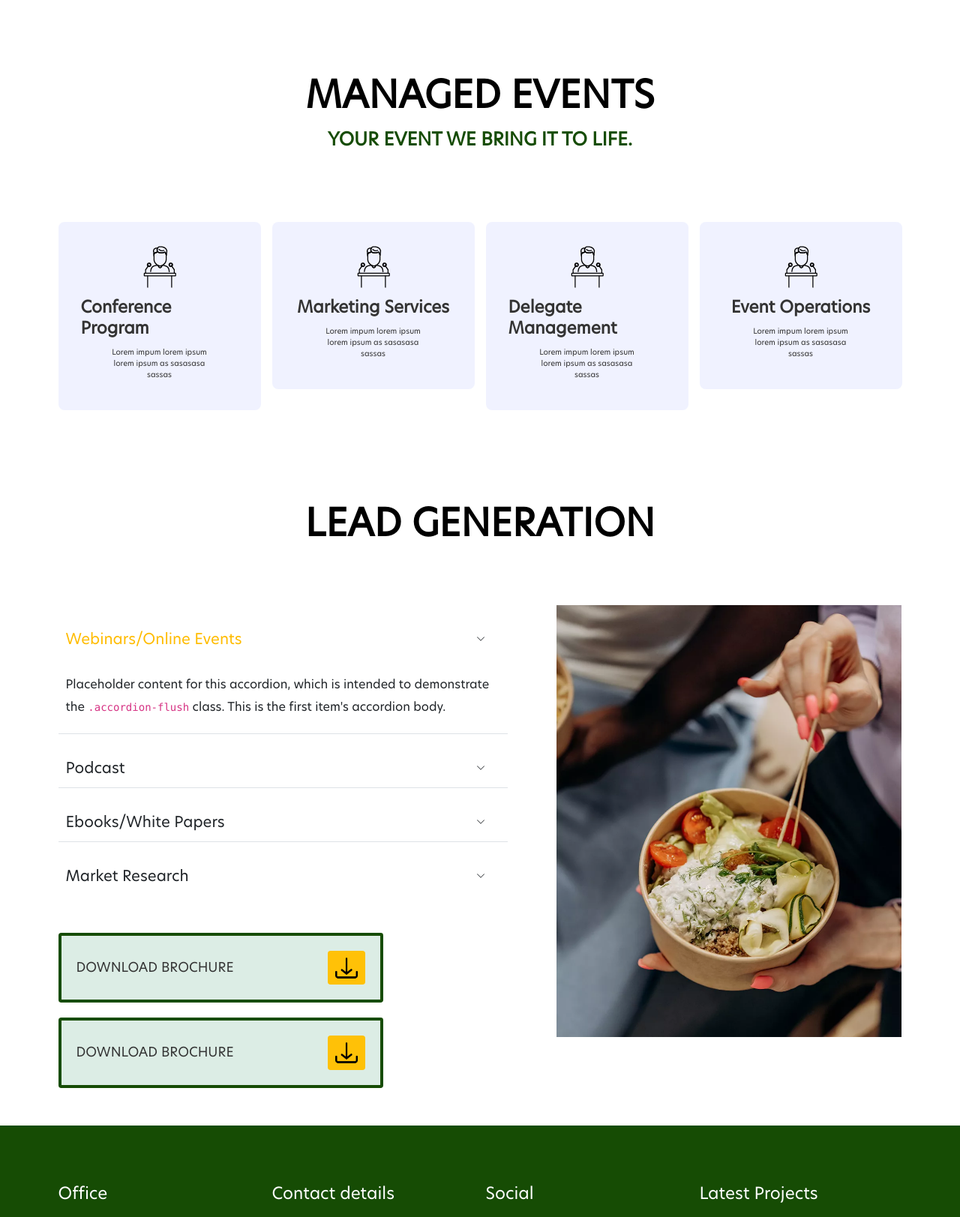
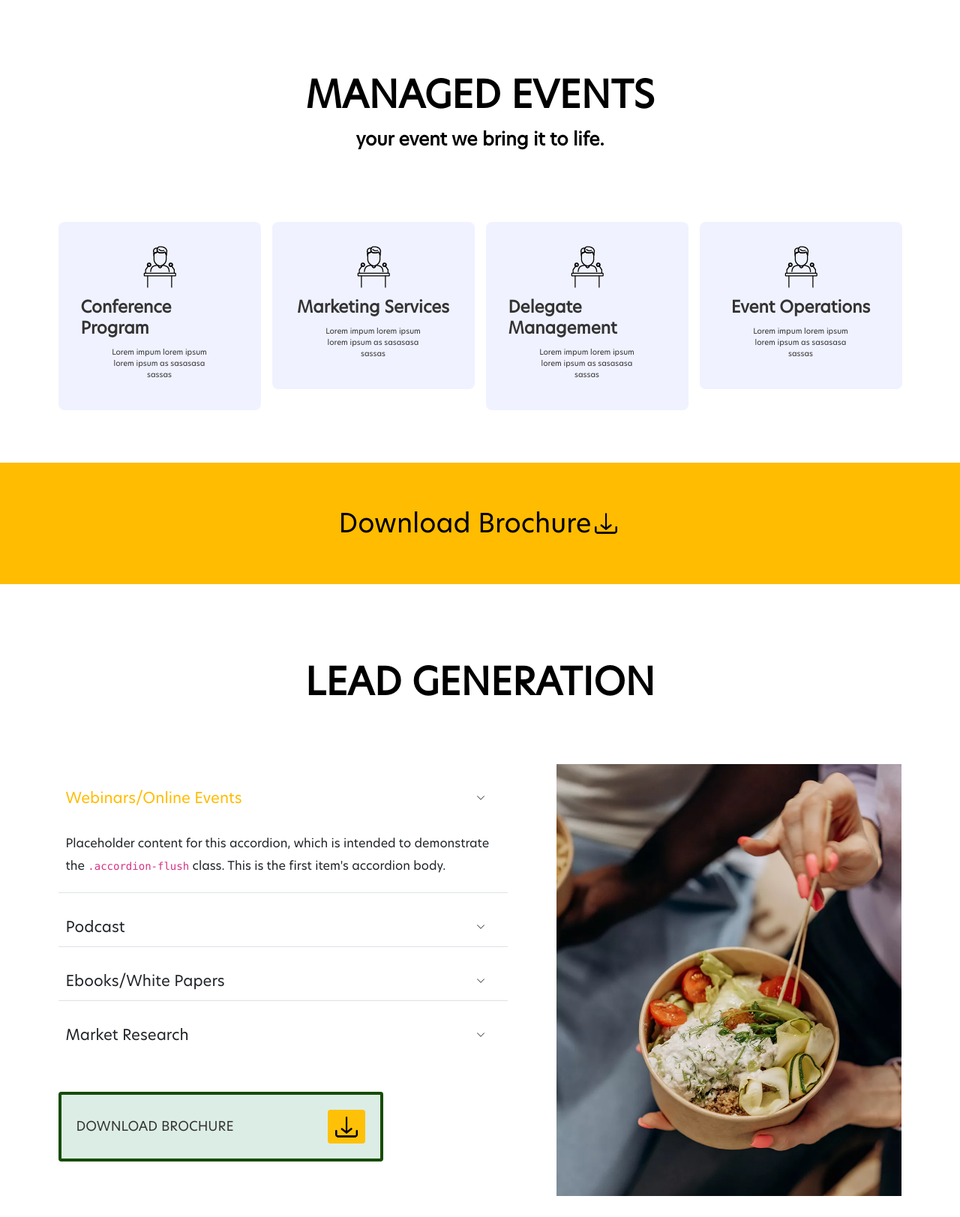
Before and after one commit to gaurav-sharma-ui/biotrains, a PHP site: page /services.html in a window 1280 px wide. Shown: the part 488-2111 px from the top of the page at 75% size. Run offline with PHP 8.4, Linux system fonts and the light colour scheme.

Commit message:
new changes

```diff
--- a/brands.html
+++ b/brands.html
@@ -90,7 +90,7 @@
 							<h2
 								class="bigSectionHeader spanModifierGreen text-center mb-8 pd-sm-m"
 							>
-								Curating Events To Learn <br /><span>Network and Grow.</span>
+								Curating Events<span>To Learn Network and Grow.</span>
 							</h2>
 						</div>
 					</div>
--- a/index.html
+++ b/index.html
@@ -167,7 +167,7 @@
          <section class="brand-title">
           <div class="container">
             <div class="row pb-5 pt-6 pd-sm-m">
-              <h2 class="bigSectionHeader">SERVICES <br>& PROJECTS</h2>
+              <h2 class="bigSectionHeader spanModifierGreen">SERVICES <span>& projects</span></h2>
             </div>
 
 
--- a/services.html
+++ b/services.html
@@ -268,6 +268,16 @@
 				</div>
 			</section> -->
 
+			<section class="fullColor-section mt-5">
+				<a href="#">
+					<h3 class="pt-6 pb-6">Download Brochure <img
+						class="img-fluid download-bro"
+						src="./src/images/download.png"
+				/></h3>
+				</a>
+					</div>
+			</section>
+
 			<section class="otherServices pt-10 pb-5">
 				<div class="container">
 					<div class="row">
@@ -409,20 +419,6 @@
 										/></a>
 									</div>
 								</div>
-								<div class="row mt-2">
-									<div
-										class="btn-download col-8 d-flex justify-content-between align-items-center bg-success bg-opacity-15 rounded p-2 position-relative"
-									>
-										<h3 class="m-0 color-black">DOWNLOAD BROCHURE</h3>
-										<a
-											href="#"
-											class="badge bg-warning text-dark stretched-link"
-											><img
-												class="img-fluid download-bro"
-												src="./src/images/download.png"
-										/></a>
-									</div>
-								</div>
 							</div>
 						</div>
 						<div class="col-5">
--- a/src/scss/_customButton.scss
+++ b/src/scss/_customButton.scss
@@ -1,15 +1,17 @@
 .sectionCustomBtn {
 	&__green {
-		font-size: 1.6rem;
-		padding: 1rem 3rem;
-		border-radius: 0;
+		padding: 19px 41px;
+		border-radius: 40px;
+		background-color: $color-primary;
+		color: #000;
+		font-size: 1.3rem;
 		line-height: 2rem;
 		border: solid 2px $color-primary;
 
 		--bs-btn-font-weight: 600;
 		--bs-btn-color: $color-black;
 		--bs-btn-bg: $color-primary;
-		--bs-btn-hover-color: var(--bs-white);
+		--bs-btn-hover-color: #000;
 		--bs-btn-hover-bg: #{shade-color($color-primary, 10%)};
 		--bs-btn-hover-border-color: #{shade-color($color-primary, 10%)};
 		--bs-btn-focus-shadow-rgb: $color-primary;
--- a/src/scss/_ourPartners.scss
+++ b/src/scss/_ourPartners.scss
@@ -48,9 +48,10 @@
 	font-weight: $bold;
 	&.spanModifierGreen {
 		span {
-			color: $color-secondary;
+			color: #000;
 			display: block;
 			font-size: 24px;
+			text-transform: lowercase;
 		}
 	}
 }
--- a/src/scss/_services.scss
+++ b/src/scss/_services.scss
@@ -122,3 +122,23 @@
 		transform: scale(1.05);
 	}
 }
+
+.fullColor-section {
+	background-color: $color-primary;
+	transition: all 0.2s;
+	&:hover {
+		filter: brightness(85%);
+	}
+	a {
+		text-decoration: none;
+		color: #000;
+	}
+	h3 {
+		justify-content: center;
+		display: flex;
+		align-items: center;
+		padding: 0;
+		margin: 0;
+		font-size: 3.5rem;
+	}
+}
```
Also changed, not shown: src/css/style.css.
